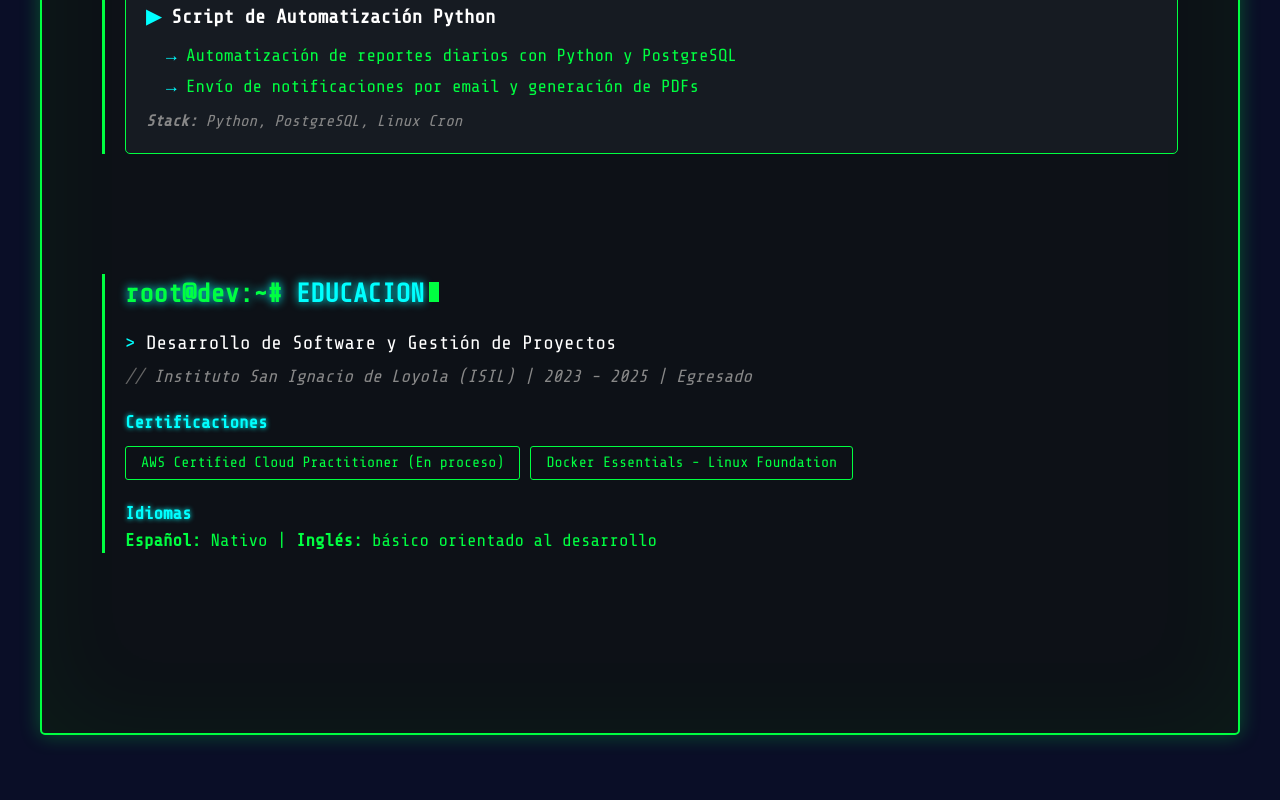
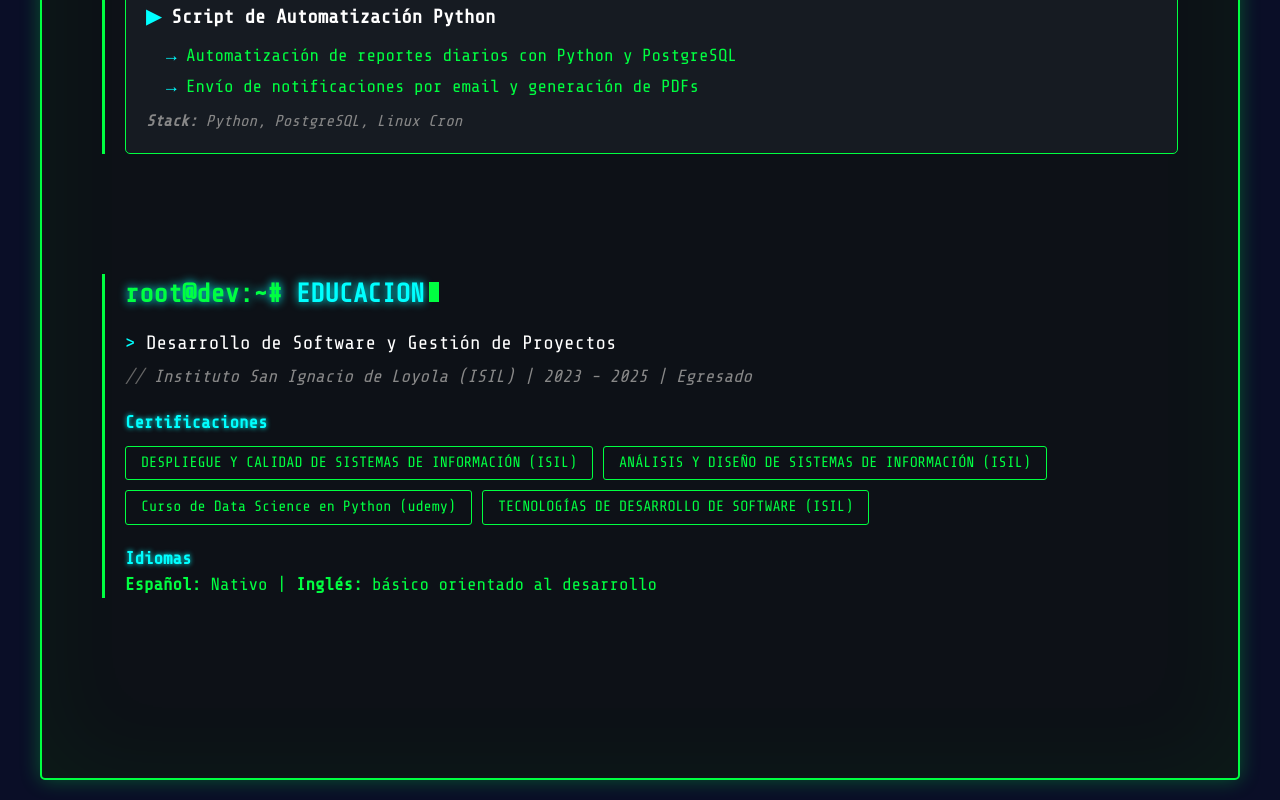
Before and after one commit to angelRodrigo1606/Cv, a plain HTML site: page index.html in a window 1280 px wide. Shown: the part 2720-3520 px from the top of the page. Before the commit the page ends 3475 px from the top, so only its background shows below. Drawn offline with nearby package versions, Linux system fonts and the light colour scheme.

Commit message:
Actualizacion de cv y Readme

```diff
--- a/index.html
+++ b/index.html
@@ -152,8 +152,10 @@
 
                 <h4 style="margin-top: 20px; color: #0ff; text-shadow: 0 0 5px #0ff;">Certificaciones</h4>
                 <div class="tags">
-                    <span class="tag">AWS Certified Cloud Practitioner (En proceso)</span>
-                    <span class="tag">Docker Essentials - Linux Foundation</span>
+                    <span class="tag">DESPLIEGUE Y CALIDAD DE SISTEMAS DE INFORMACIÓN (ISIL)</span>
+                    <span class="tag">ANÁLISIS Y DISEÑO DE SISTEMAS DE INFORMACIÓN (ISIL)</span>
+                    <span class="tag">Curso de Data Science en Python (udemy)</span>
+                    <span class="tag">TECNOLOGÍAS DE DESARROLLO DE SOFTWARE (ISIL)</span>
                 </div>
 
                 <h4 style="margin-top: 20px; color: #0ff; text-shadow: 0 0 5px #0ff;">Idiomas</h4>
```
Also changed, not shown: 2 other files.
